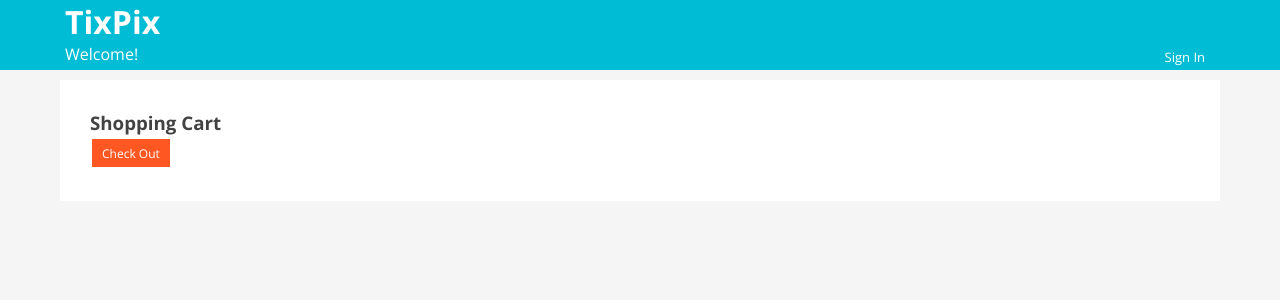
After one commit to jpdoherty90/Project_Week, a Django app: template apps/stubhub/templates/stubhub/cart.html in a window 1280 px wide. The commit adds this page. Shown: the top 300 px of the page. Run offline with Django 3.2, Linux system fonts and the light colour scheme; the template is opened without the code that fills it, so the values that code supplies are empty; parts of the project's set-up code (start-up, migrations or seed data) failed here and were passed over.

Commit message:
Cart template view model

```diff
--- a/apps/stubhub/static/stubhub/css/style.css
+++ b/apps/stubhub/static/stubhub/css/style.css
@@ -9,11 +9,17 @@
     color: white;
     text-decoration: none;
 }
-h1.greeting{
+.grey_text{
     color:#424242;
 }
+.light_grey_text{
+    color:#BDBDBD;
+}
+.light{
+    font-weight:600;
+}
 .messages{
-    color: #E57373;
+    color: #E53935;
 }
 
 body{
@@ -24,6 +30,30 @@
     padding-left: 50px;
     padding-right: 50px;
 }
+input[type=text], select {
+    padding: 7px 15px;
+    margin: 3px 0;
+    height:28px;
+    display: inline-block;
+    border: 1px solid #ccc;
+    box-sizing: border-box;
+}
+
+.button {
+    background-color: #FF5722;
+    border: none;
+    color: white;
+    padding: 3px;
+    padding-left:10px;
+    padding-right:10px;
+    text-align: center;
+    text-decoration: none;
+    display: inline-block;
+    font-size: 12px;
+    height: 28px;
+    margin: 4px 2px;
+    cursor: pointer;
+}
 
 
 /* log in page */
@@ -33,7 +63,7 @@
     height:400px;
 }
 div.content{
-    padding: 20px;
+    padding: 30px;
     background-color: white;
     margin:10px;
 }
@@ -57,9 +87,6 @@
 div.visitor_nav{
     display: inline-block;
 }
-
-
-
 div.header_content{
     margin:auto;
     margin-left:10px;
@@ -68,7 +95,7 @@
 div.nav ul{
     display:inline-block;
     float: right;
-    margin-top:32px;
+    margin-top:38px;
 }
 div.nav ul li{
     list-style: none;
@@ -79,3 +106,15 @@
 div.greeting{
     display: inline-block;
 }
+
+div.search{
+    padding-right: 30px;
+    padding-left: 30px;
+    padding-top:15px;
+    padding-bottom:15px;
+    background-color: white;
+    margin:10px;
+}
+input.search{
+    width: 250px;
+}
--- a/apps/stubhub/static/stubhub/script/script.js
+++ /dev/null
@@ -1,4 +0,0 @@
-$(document).ready(function(){
-
-
-});
--- a/apps/stubhub/templates/stubhub/acc_info.html
+++ b/apps/stubhub/templates/stubhub/acc_info.html
@@ -18,11 +18,11 @@
 
    <div class="content">
 
-    <h1>Profile</h1>
-    <p> edit info </p>
+    <h1 class="grey_text light">Profile</h1>
     <div class="personal_info">
         {{user.first_name}} , {{user.last_name}}
     </div>
+    <p class="light_grey_text"> edit info </p>
 
     <div class="acc_tickets">
         <h3>My Tickets</h3>
--- /dev/null
+++ b/apps/stubhub/templates/stubhub/cart.html
@@ -0,0 +1,26 @@
+<!DOCTYPE html>
+<html lang="en">
+<head>
+    <meta charset="UTF-8">
+    <meta name="viewport" content="width=device-width, initial-scale=1.0">
+    <meta http-equiv="X-UA-Compatible" content="ie=edge">
+     {% load static %}
+    <link rel="stylesheet" href="{% static 'stubhub/css/style.css' %}" media="screen" title="no title"  charset="utf-8">
+     <link rel="script" href="{% static 'stubhub/script/script.js' %}" media="screen" title="no title"  charset="utf-8">
+    <title>Document</title>
+</head>
+
+
+{% include 'stubhub/snippets/nav.html' %}
+<body>
+    <div class="container">
+        <div class="content">
+        <h3 class="grey_text">Shopping Cart</h3>
+
+        <form action="/actio" method="POST">
+        <input class="button" type="submit" value="Check Out">
+      </form>
+         </div>
+    </div>
+</body>
+</html>
--- /dev/null
+++ b/apps/stubhub/templates/stubhub/sell_tickets.html
@@ -0,0 +1 @@
+Sell tickets entry?
--- a/apps/stubhub/templates/stubhub/snippets/nav.html
+++ b/apps/stubhub/templates/stubhub/snippets/nav.html
@@ -12,7 +12,7 @@
                         <li><a href="/acc_info">My Account</a>
                         <li><a href="/log_out">Log Out</a>
                         <li><a href="/sell_tickets">Sell Tickets</a>
-                        <li><a href="/sell_tickets">Cart</a>
+                        <li><a href="/cart">Cart</a>
 
                 </ul>
                 {%endif%}
--- a/apps/stubhub/urls.py
+++ b/apps/stubhub/urls.py
@@ -11,4 +11,6 @@ urlpatterns = [
     url(r'^login_attempt$', views.login),
     url(r'^success$', views.success),
     url(r'^post_tickets$', views.post_tickets),
+    url(r'^)
+    url(r'^cart$', views.cart),
 ]
```
Also changed, not shown: apps/stubhub/models.py (+7 -1 lines), apps/stubhub/templates/stubhub/check_out.html (added, +22 -0 lines), apps/stubhub/templates/stubhub/home.html (+7 -6 lines), apps/stubhub/templates/stubhub/login.html (+4 -4 lines), apps/stubhub/views.py (+16 -3 lines).
